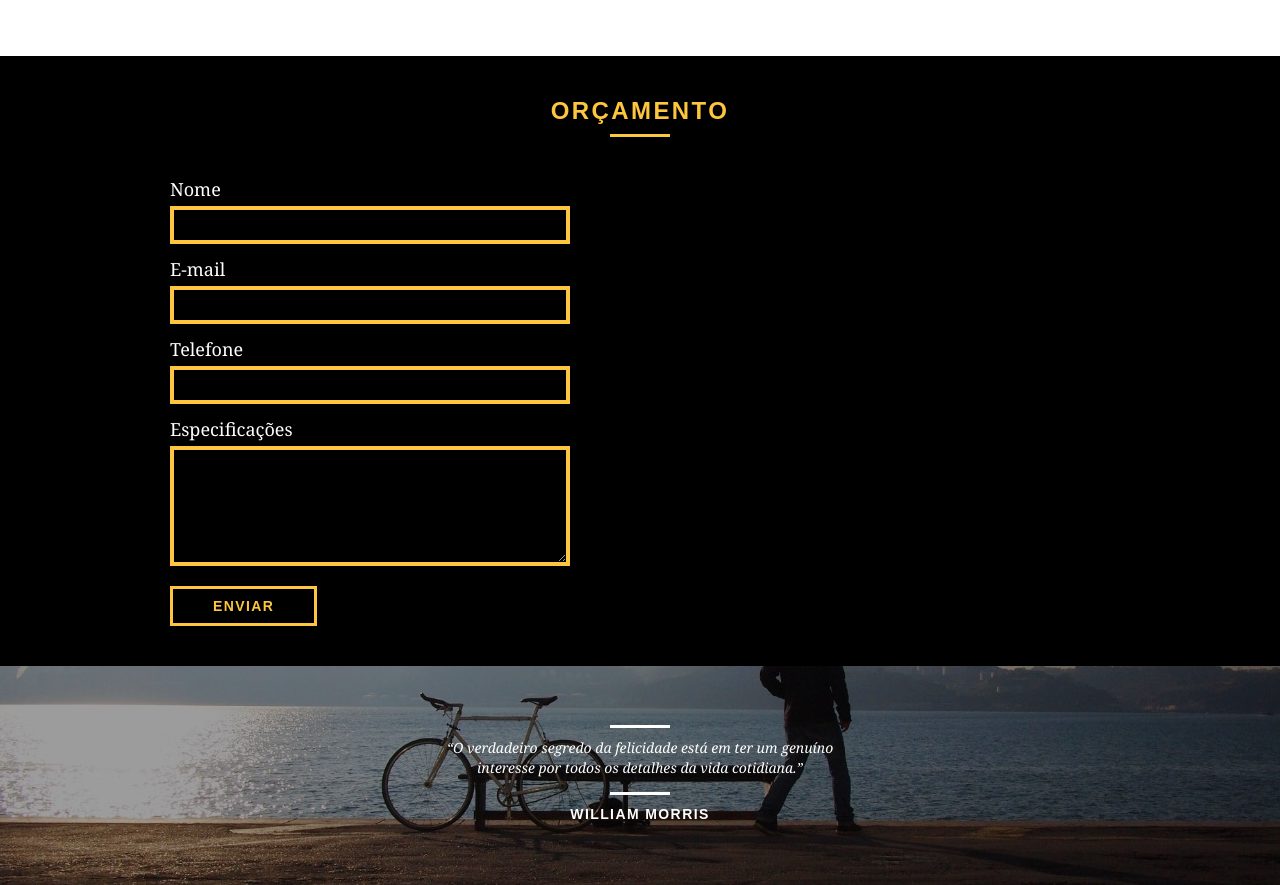
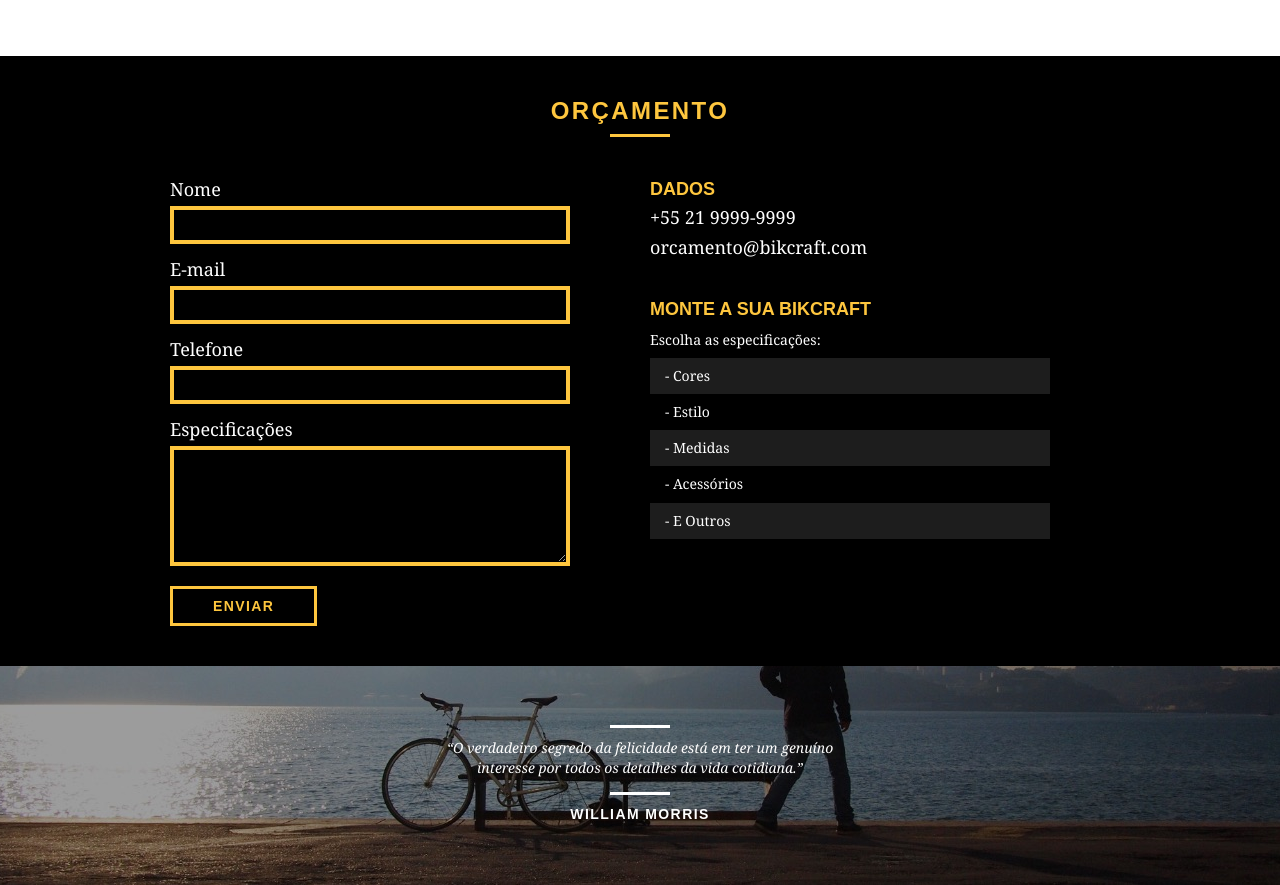
Before and after one commit to luizgustavoabreu/bikcraft, a PHP site: page /produtos.html in a window 1280 px wide. Shown: the part 2174-3059 px from the top of the page. Run offline with PHP 8.4, Linux system fonts and the light colour scheme.

Commit message:
update produtos

```diff
--- a/css/produtos.css
+++ b/css/produtos.css
@@ -134,3 +134,44 @@
   padding: 7px 40px;
   background: none;
 }
+
+.orcamento_dados {
+  color: #fff;
+}
+
+.orcamento_dados h3 {
+  font-size: 18px;
+  line-height: 25px;
+  text-transform: uppercase;
+  color: #fec63e;
+  font-weight: bold;
+}
+
+.orcamento_dados span {
+  display: block;
+  font-size: 18px;
+  line-height: 30px;
+  font-family: Georgia, "Times New Roman", serif;
+}
+
+.dados_email {
+  margin-bottom: 35px;
+}
+
+.orcamento_dados ul {
+  padding-right: 60px;
+}
+
+.orcamento_dados ul li {
+  font-family: Georgia, "Times New Roman", serif;
+  font-size: 14px;
+  padding: 10px 15px;
+}
+
+.orcamento_dados ul li:nth-child(odd) {
+  background: #1d1d1d;
+}
+
+.orcamento_dados p {
+  margin: 8px 0;
+}
--- a/produtos.html
+++ b/produtos.html
@@ -106,7 +106,7 @@
       <div class="orcamento_dados grid-8">
         <h3>Dados</h3>
         <span>+55 21 9999-9999</span>
-        <span>orcamento@bikcraft.com</span>
+        <span class="dados_email">orcamento@bikcraft.com</span>
         <h3>Monte a sua Bikcraft</h3>
         <p>Escolha as especificações:</p>
         <ul>
```
